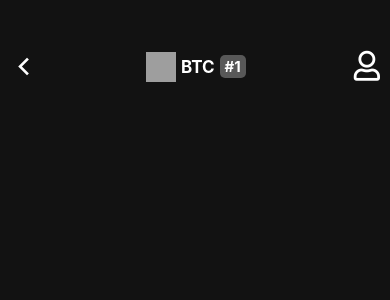
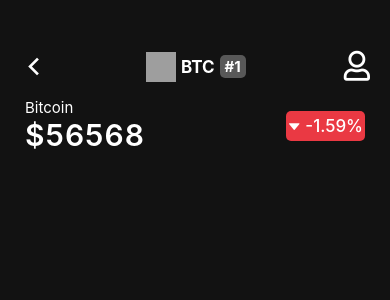
Before and after one commit to dzhaniivanov/crypto-tracker, a React Native app: screen / in a window 390 px wide. Shown: the top 300 px of the page. Built offline with nearby package versions, Linux system fonts and the light colour scheme; grey boxes are pictures that could not be loaded.

Commit message:
added data to details screen,start implementing charts

```diff
--- a/src/screens/CoinDetailedScreen/index.jsx
+++ b/src/screens/CoinDetailedScreen/index.jsx
@@ -1,22 +1,57 @@
 import { View, Text } from "react-native";
 import coinData from "../../../assets/data/crypto.json";
 import CoinDetailedHeader from "./components/CoinDetailedHeader";
+import styles from "./styles";
+import { AntDesign } from "@expo/vector-icons";
 
 const CoinDetailedScreen = () => {
   const {
     image: { small },
     name,
     symbol,
-    market_data: { market_cap_rank },
+    market_data: {
+      market_cap_rank,
+      current_price,
+      price_change_percentage_24h,
+    },
   } = coinData;
+
+  const percentageColor =
+    price_change_percentage_24h < 0 ? "#ea3943" : "#16c874";
+
   return (
-    <View>
+    <View style={{ paddingHorizontal: 10 }}>
       <CoinDetailedHeader
         image={small}
         name={name}
         symbol={symbol}
         marketCapRank={market_cap_rank}
       />
+      <View style={styles.priceContainer}>
+        <View>
+          <Text style={styles.name}>{name}</Text>
+          <Text style={styles.currentPrice}>${current_price.usd}</Text>
+        </View>
+        <View
+          style={{
+            backgroundColor: percentageColor,
+            borderRadius: 5,
+            flexDirection: "row",
+            paddingVertical: 5,
+            paddingHorizontal: 2,
+          }}
+        >
+          <AntDesign
+            name={price_change_percentage_24h < 0 ? "caretdown" : "caretup"}
+            size={12}
+            color={"white"}
+            style={{ alignSelf: "center", marginRight: 5 }}
+          />
+          <Text style={styles.priceChange}>
+            {price_change_percentage_24h.toFixed(2)}%
+          </Text>
+        </View>
+      </View>
     </View>
   );
 };
--- /dev/null
+++ b/src/screens/CoinDetailedScreen/styles.js
@@ -0,0 +1,23 @@
+import { StyleSheet } from "react-native";
+
+const styles = StyleSheet.create({
+  currentPrice: {
+    color: "white",
+    fontSize: 30,
+    fontWeight: "600",
+    letterSpacing: 1,
+  },
+  name: {
+    color: "white",
+    fontSize: 15,
+  },
+  priceContainer: {
+    padding: 15,
+    flexDirection: "row",
+    justifyContent: "space-between",
+    alignItems: "center",
+  },
+  priceChange: { color: "white", fontSize: 17, fontWeight: "500" },
+});
+
+export default styles;
```
